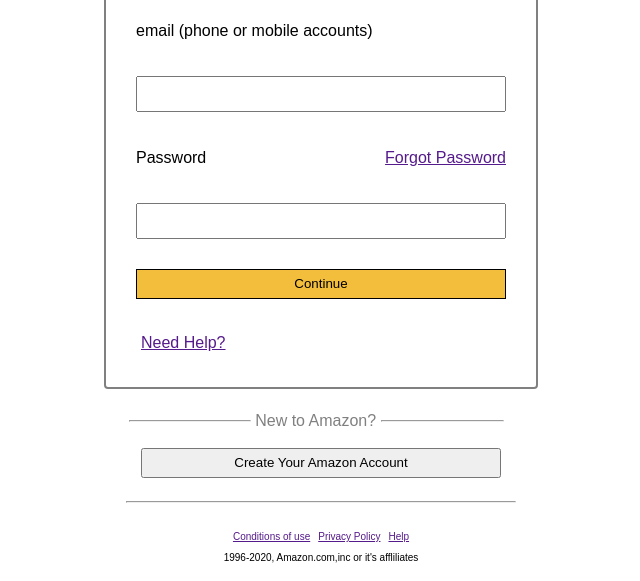
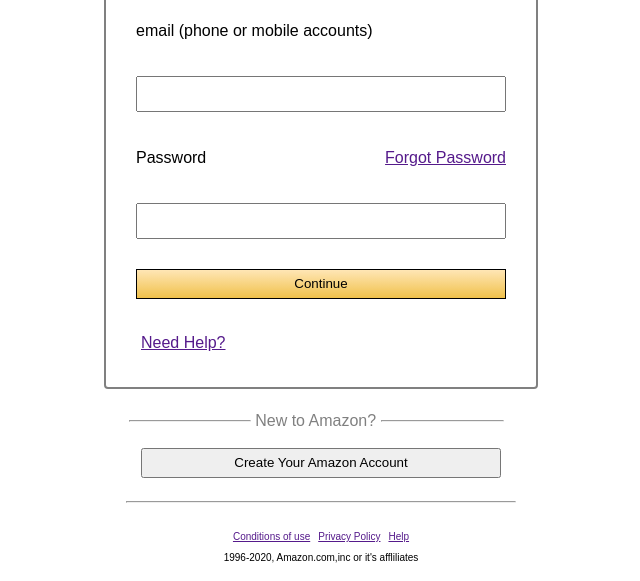
Before and after one commit to KhoaThaiisme/homeworkDay2, a plain HTML site: page index.html in a window 1280 px wide. Shown: the part 248-829 px from the top of the page, without its empty margins (319-959 px from the left). Drawn offline with Linux system fonts and the light colour scheme.

Commit message:
button color update

```diff
--- a/main.css
+++ b/main.css
@@ -48,8 +48,12 @@ button {
 }
 
 .cont {
-    background-color: rgb(242, 190, 59);
+    background: linear-gradient(#ffe6b5, #f0c14b);
     border: solid 1px;
+}
+
+.cont:hover {
+    background: linear-gradient(#ffe6b5, #ebaf18);
 }
 
 .create {
```
